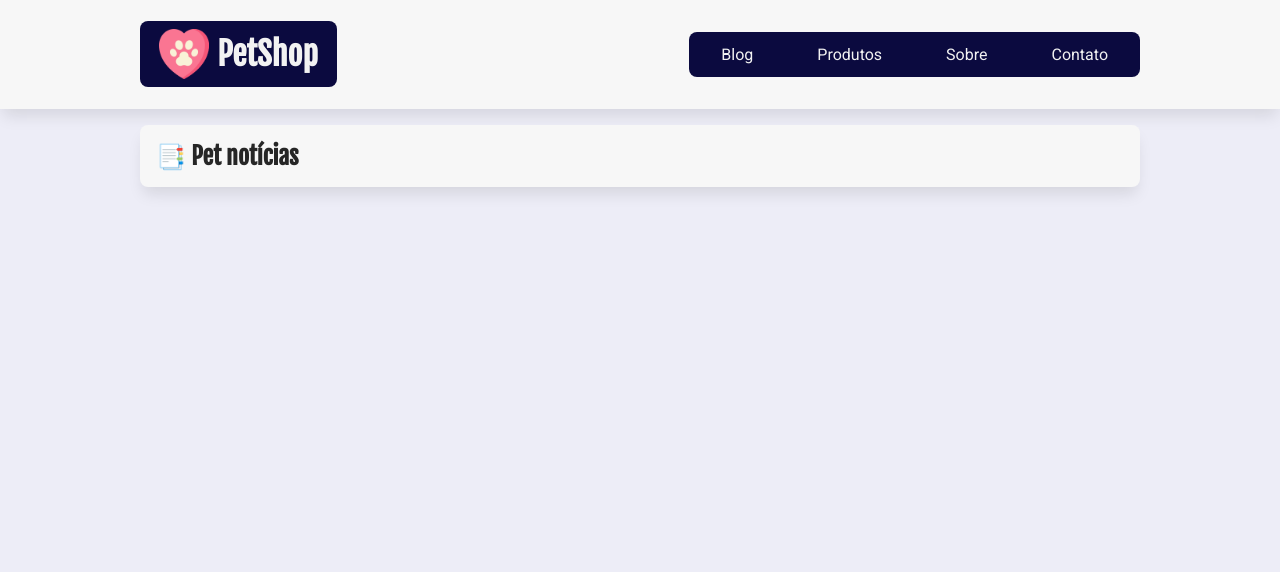
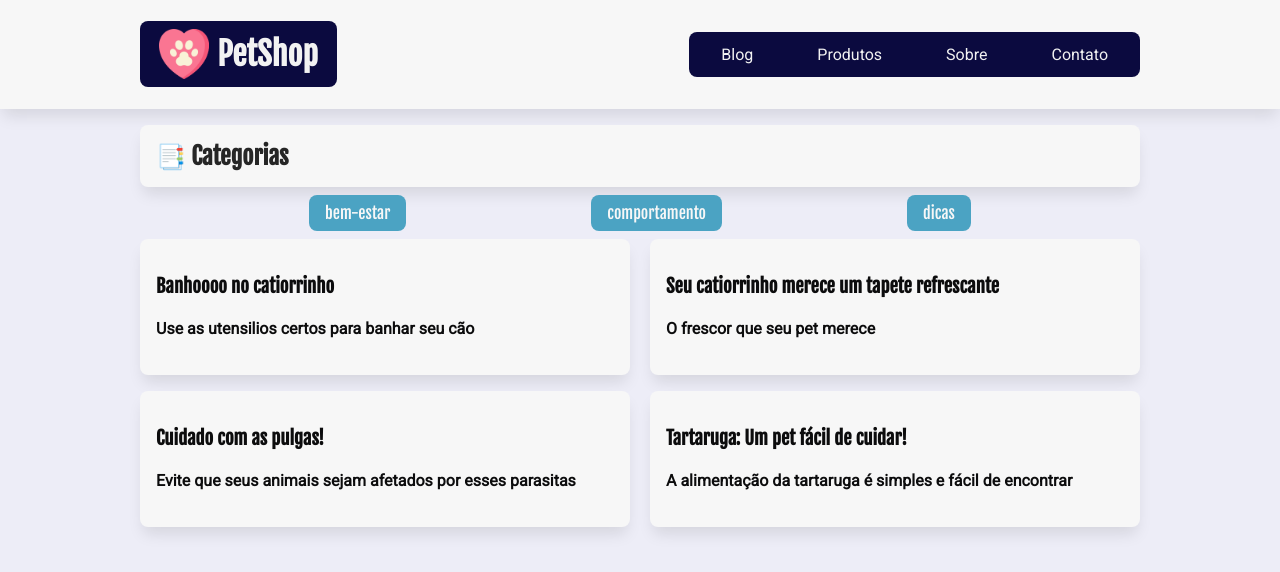
Before and after one commit to IgnacioNeto/petshop-ignacio, a React (Create React App) app: page /categoria/bem-estar in a window 1280 px wide. Shown: the top 572 px of the page. Built offline with nearby package versions, Linux system fonts and the light colour scheme; data requests are answered from the project's data file.

Commit message:
Filtro somente pela URL
Filtro somente pela URL

```diff
--- a/src/components/ListaPosts/ListaPosts.jsx
+++ b/src/components/ListaPosts/ListaPosts.jsx
@@ -5,14 +5,15 @@
 import serverApi from "../../api/servidor-api";
 import LoadingDesenho from "../LoadingDesenho/LoadingDesenho";
 
-const ListaPosts = () => {
+const ListaPosts = (props) => {
   const [posts, setPosts] = useState([]);
   const [loading, setLoading] = useState(true);
 
   useEffect(() => {
     async function getPosts() {
       try {
-        const resposta = await fetch(`${serverApi}/posts`);
+        // const resposta = await fetch(`${serverApi}/posts`);
+        const resposta = await fetch(`${serverApi}/${props.url}`);
         const dados = await resposta.json();
         setPosts(dados);
         setLoading(false);
--- a/src/pages/Categoria/Categoria.jsx
+++ b/src/pages/Categoria/Categoria.jsx
@@ -1,12 +1,21 @@
+import { useParams } from "react-router-dom";
+import ListaCategorias from "../../components/ListaCategorias/ListaCategorias";
+import ListaPosts from "../../components/ListaPosts/ListaPosts";
 import estilos from "./Categoria.module.css";
 
 /* Objetivo deste componente é exibir o ListaPosts filtrados
  pela categoria escolhida no menu lista categorias */
 
 const Categoria = () => {
+  const { nome } = useParams();
+
   return (
     <section>
-      <h2 className={estilos.titulo_secao}>Pet notícias</h2>
+      <h2 className={estilos.titulo_secao}>Categorias</h2>
+
+      <ListaCategorias />
+
+      <ListaPosts url={`posts?categoria=${nome}`} />
     </section>
   );
 };
```
